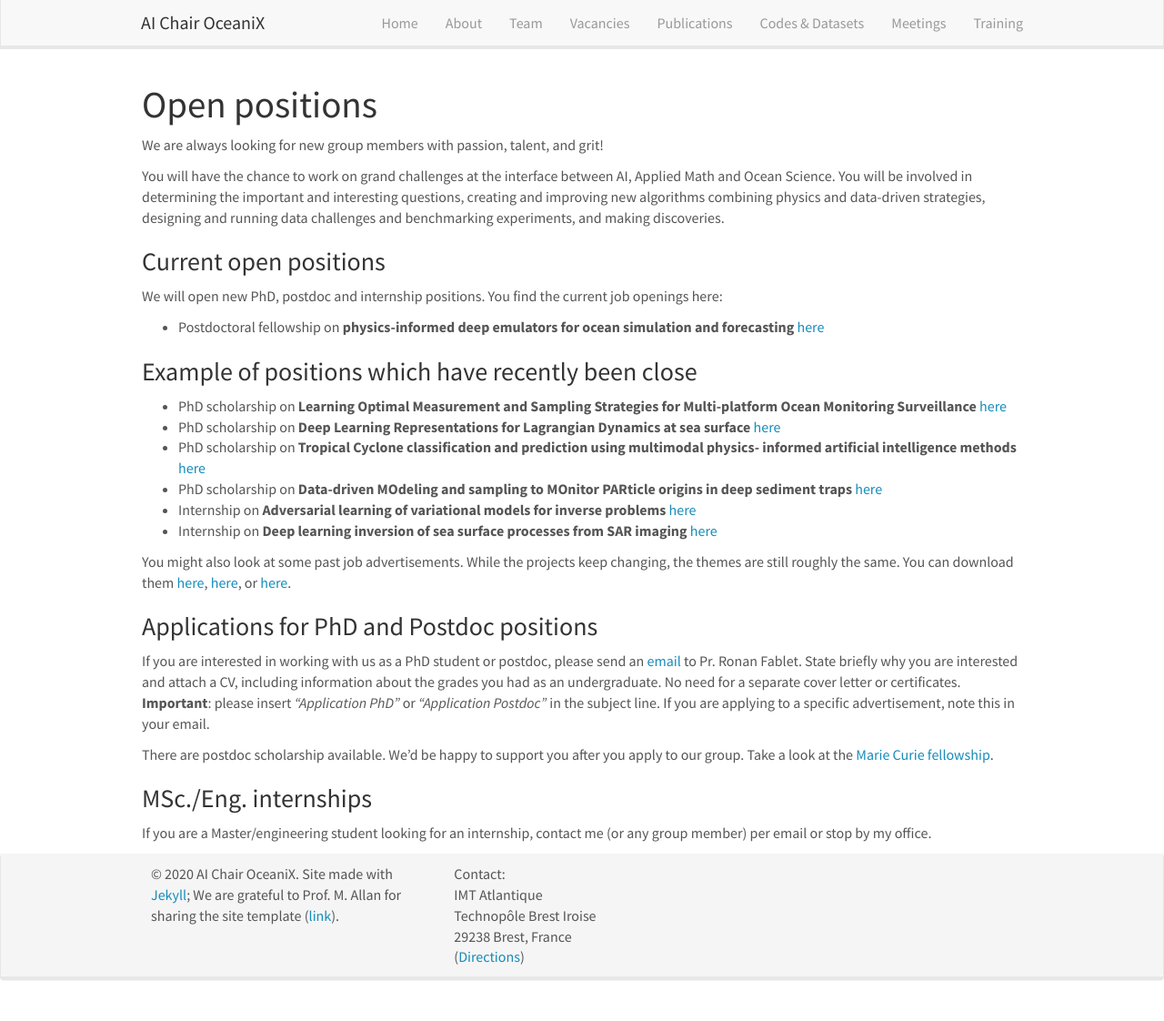
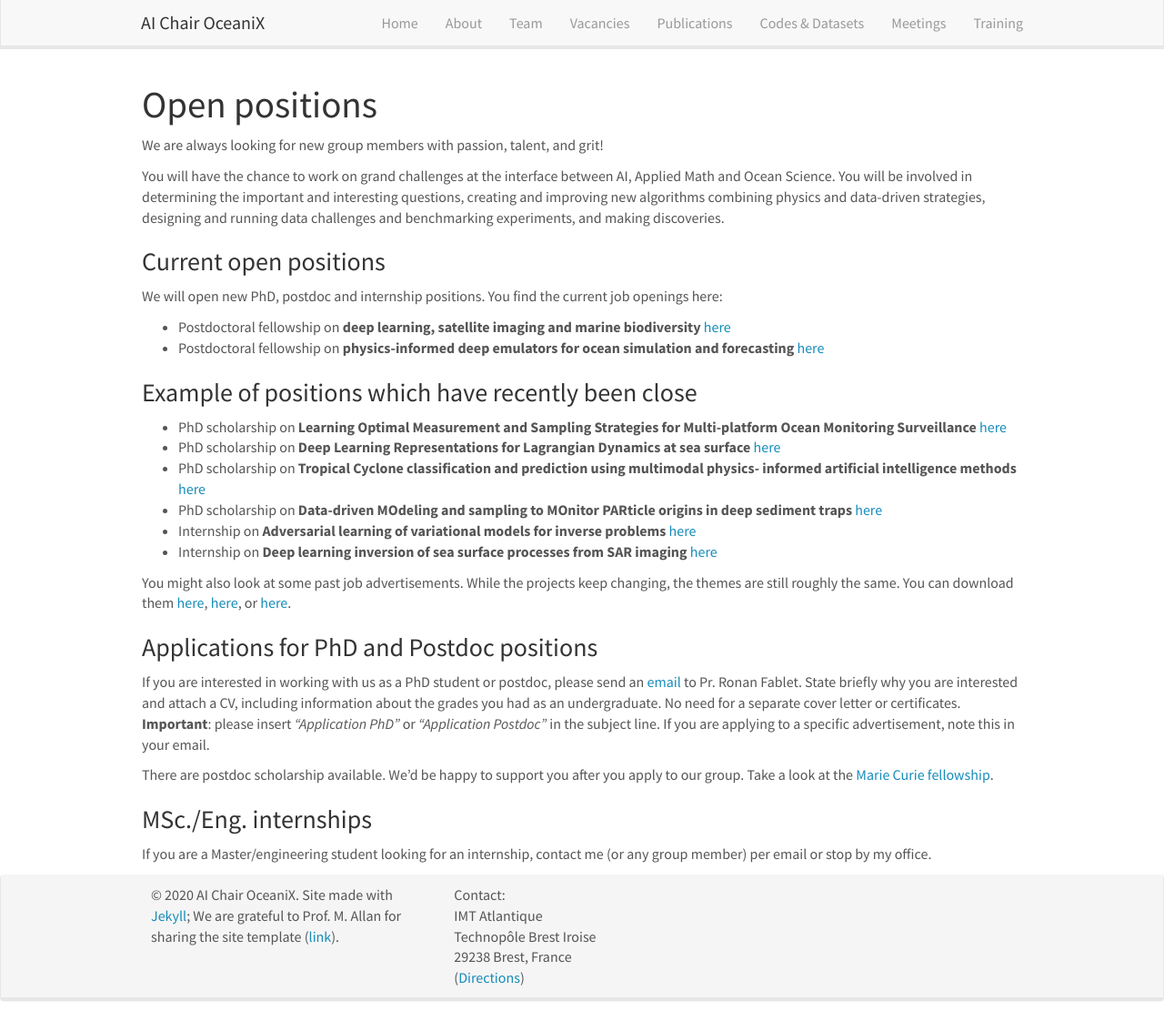
Before and after one commit to CIA-Oceanix/CIA-Oceanix.github.io, a Jekyll site: the page built from _pages/openings.md, in a window 1280 px wide and 1122 px high. Shown: the whole window at 91% size. Built offline with Jekyll 4.4.1, drawn with Linux system fonts in a browser that asks for light colours; nearby versions of some CDN libraries.

Commit message:
Update openings.md

```diff
--- a/_pages/openings.md
+++ b/_pages/openings.md
@@ -16,6 +16,7 @@ You will have the chance to work on grand challenges at the interface between AI
 
 We will open new PhD, postdoc and internship positions.
 You find the current job openings here:
+- Postdoctoral fellowship on **deep learning, satellite imaging and marine biodiversity** [here]({{ site.url }}{{ site.baseurl }}/downloads/postdoc_offerFishPredict202201.pdf)
 - Postdoctoral fellowship on **physics-informed deep emulators for ocean simulation and forecasting** [here]({{ site.url }}{{ site.baseurl }}/downloads/postdoc_OceaniX_2021.pdf)
 <!--
  You find the current job openings here:
```
